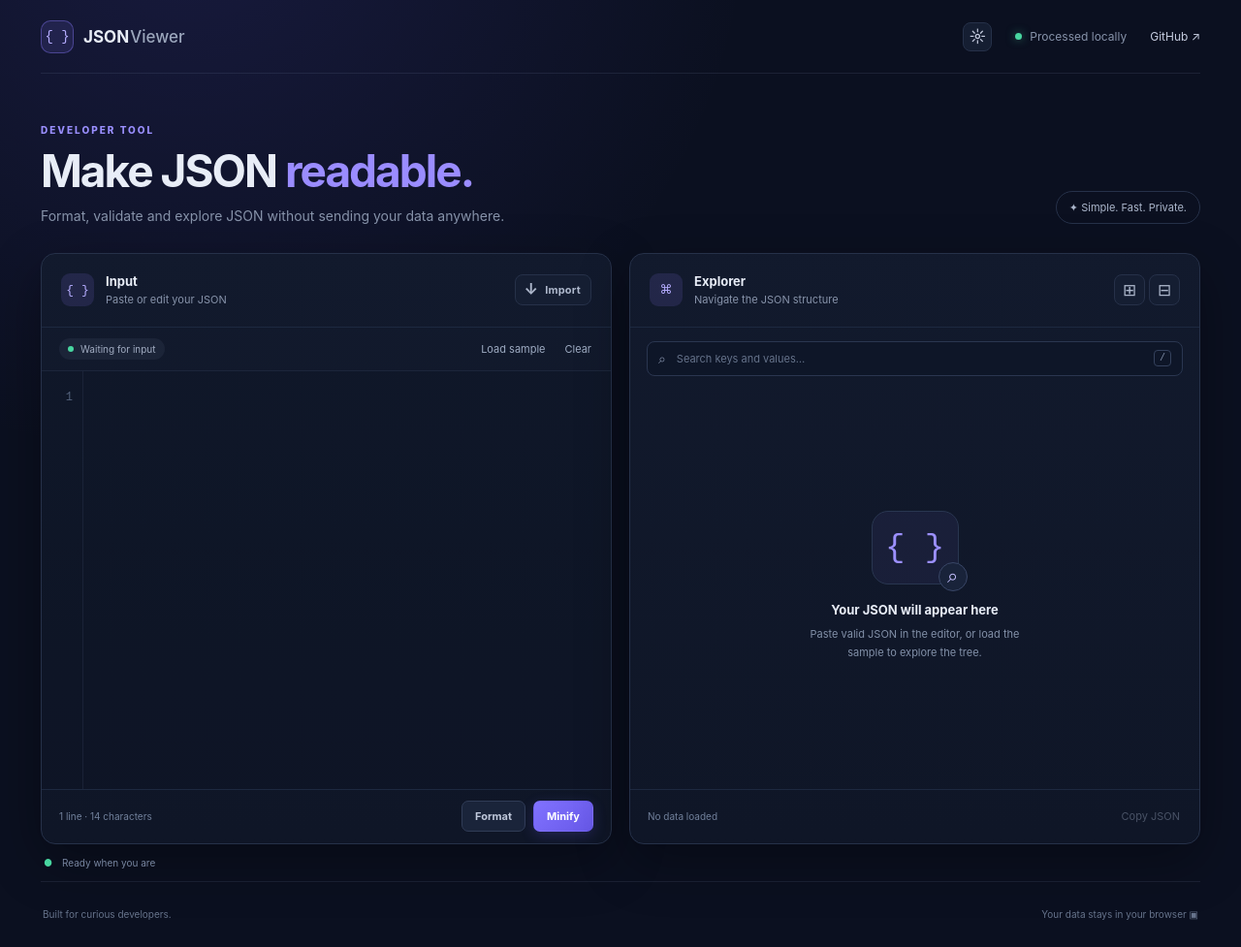
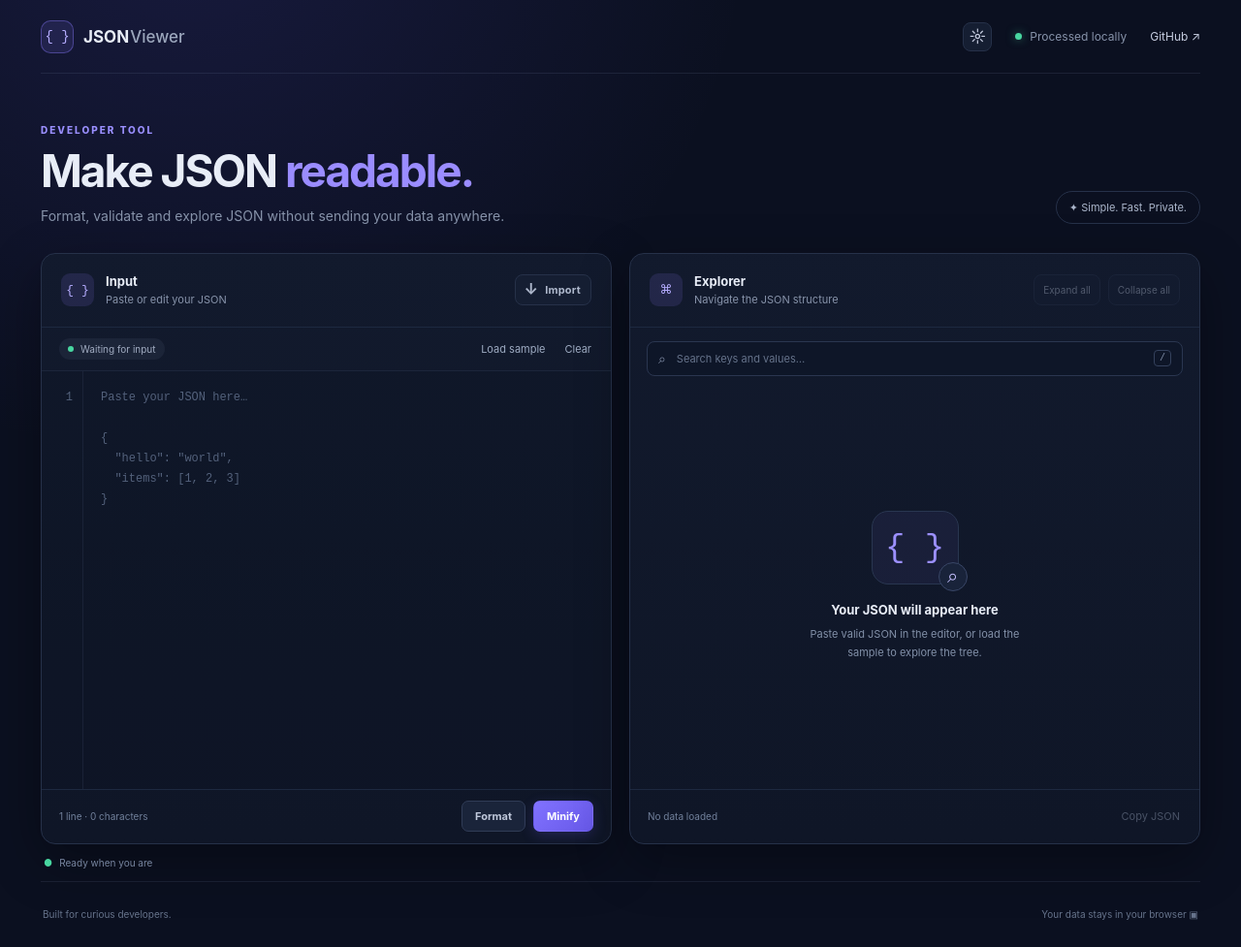
Before and after one commit to cryptoumit/json-viewer, a plain HTML site: page index.html in a window 1280 px wide. Shown: the whole page at 97% size. Drawn offline with Linux system fonts and the light colour scheme.

Commit message:
fix: JSON viewer layout

```diff
--- a/css/style.css
+++ b/css/style.css
@@ -241,6 +241,18 @@ h1 span {
 .icon-button:hover {
   color: white;
   border-color: #6257bd;
+}
+
+.tree-actions {
+  display: flex;
+  gap: 8px;
+}
+
+.tree-action-button {
+  width: auto;
+  padding: 0 9px;
+  font-size: 10px;
+  white-space: nowrap;
 }
 
 .upload-button {
--- a/index.html
+++ b/index.html
@@ -15,9 +15,9 @@
   <body>
     <div class="app-shell">
       <header class="topbar">
-        <a class="brand" href="./">
+        <div class="brand">
           <span class="brand-mark">{ }</span>JSON<span class="brand-muted">Viewer</span>
-        </a>
+        </div>
 
         <div class="topbar-right">
           <button id="theme-toggle" class="theme-toggle" type="button" aria-label="Switch to light mode" aria-pressed="false" title="Switch to light mode">☼</button>
@@ -71,8 +71,7 @@
                 autocomplete="off"
                 autocorrect="off"
                 aria-label="JSON input"
-                placeholder='Paste your JSON here…&#10;&#10;{&#10;  "hello": "world",&#10;  "items": [1, 2, 3]&#10;}'>
-              </textarea>
+                placeholder='Paste your JSON here…&#10;&#10;{&#10;  "hello": "world",&#10;  "items": [1, 2, 3]&#10;}'></textarea>
             </div>
 
             <div class="panel-footer">
@@ -94,9 +93,9 @@
                 </div>
               </div>
 
-              <div>
-                <button id="expand-btn" class="icon-button" title="Expand all">⊞</button>
-                <button id="collapse-btn" class="icon-button" title="Collapse all">⊟</button>
+              <div class="tree-actions">
+                <button id="expand-btn" class="icon-button tree-action-button" type="button" title="Expand all" disabled>Expand all</button>
+                <button id="collapse-btn" class="icon-button tree-action-button" type="button" title="Collapse all" disabled>Collapse all</button>
               </div>
             </div>
 
--- a/js/app.js
+++ b/js/app.js
@@ -45,6 +45,12 @@
   }
   function typeOf(v) { return v===null?"null":Array.isArray(v)?"array":typeof v; }
 
+  function updateTreeControls() {
+    const enabled = treeRoot.querySelector(".tree-children .tree-children > .tree-node") !== null;
+    $("#expand-btn").disabled = !enabled;
+    $("#collapse-btn").disabled = !enabled;
+  }
+
   function makeNode(value, key, root=false) {
     const type = typeOf(value), container = type==="object" || type==="array";
     const node = document.createElement("div"); node.className = "tree-node";
@@ -82,6 +88,7 @@
 
   function render(data) {
     treeRoot.replaceChildren(makeNode(data,null,true)); treeRoot.hidden=false; treeEmpty.hidden=true;
+    updateTreeControls();
     searchInput.disabled=false; $("#copy-json-btn").disabled=false; searchInput.value="";
     const t=typeOf(data), count=(t==="object"||t==="array")?Object.keys(data).length:1;
     $("#tree-meta").textContent=`${t} · ${count} top-level ${count===1?"item":"items"}`;
@@ -91,6 +98,7 @@
     updateLines(); const raw=input.value.trim();
     if (!raw) {
       parsedData=undefined; formattedText=""; treeRoot.replaceChildren(); treeRoot.hidden=true; treeEmpty.hidden=false;
+      updateTreeControls();
       searchInput.disabled=true; $("#copy-json-btn").disabled=true; $("#tree-meta").textContent="No data loaded";
       setState("neutral","Waiting for input"); status("Ready when you are"); return false;
     }
@@ -99,6 +107,7 @@
       setState("valid","Valid JSON"); render(parsedData); status("JSON validated successfully"); return true;
     } catch(err) {
       parsedData=undefined; treeRoot.replaceChildren(); treeRoot.hidden=true; treeEmpty.hidden=false;
+      updateTreeControls();
       searchInput.disabled=true; $("#copy-json-btn").disabled=true; $("#tree-meta").textContent="Invalid JSON";
       setState("invalid","Invalid JSON"); status(err.message,true); if(showError) notify(err.message); return false;
     }
@@ -180,5 +189,5 @@
     if(e.key==="/"&&!["INPUT","TEXTAREA"].includes(document.activeElement.tagName)&&!searchInput.disabled){e.preventDefault();searchInput.focus()}
     if((e.ctrlKey||e.metaKey)&&e.key.toLowerCase()==="enter"){e.preventDefault();$("#format-btn").click()}
   });
-  updateLines();
+  updateLines(); validate();
 })();
```
